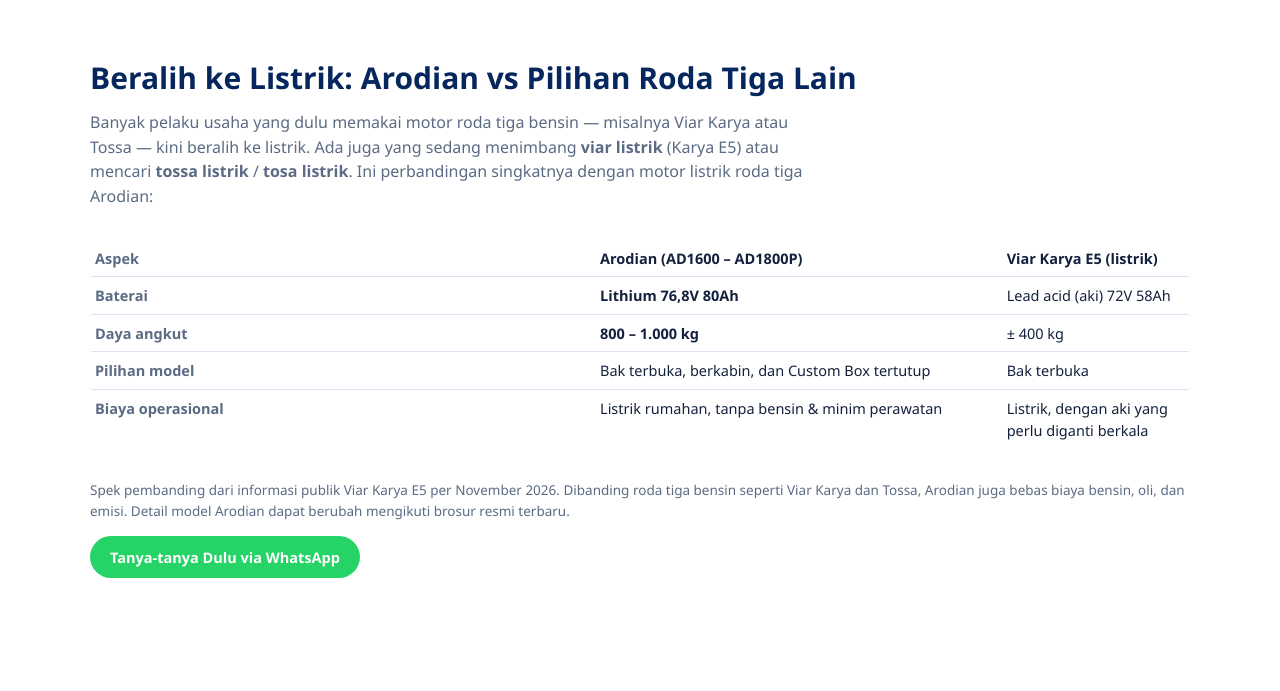
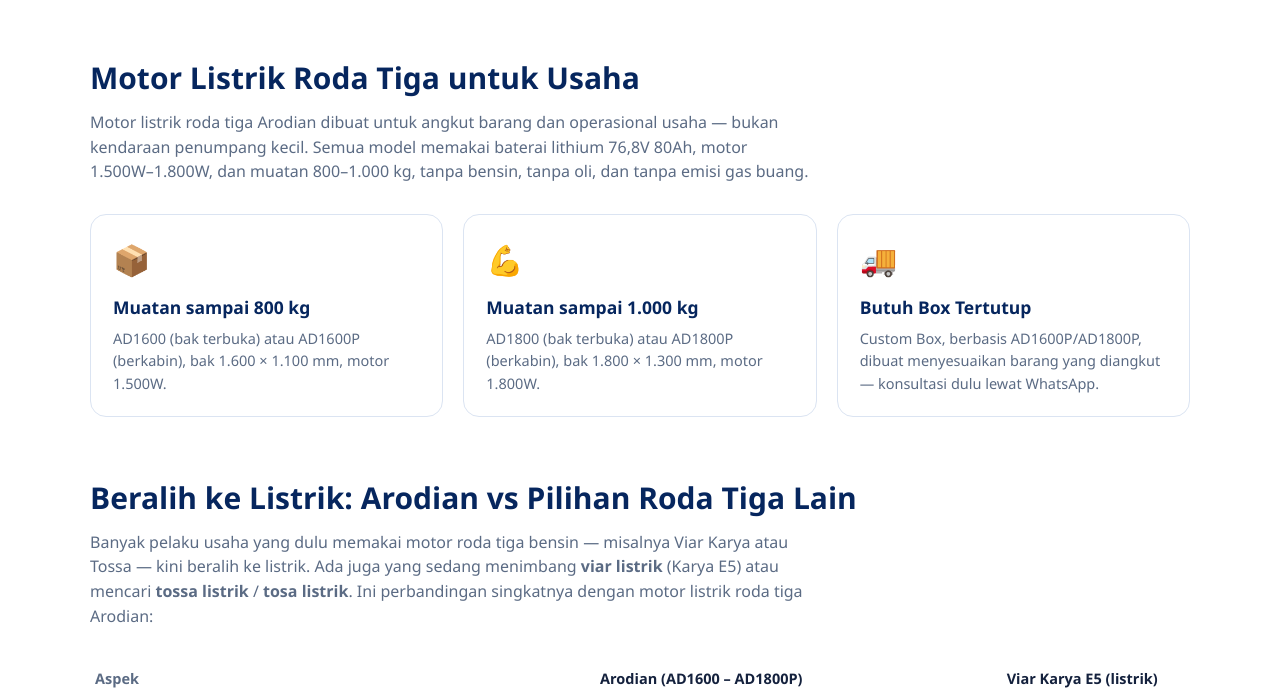
Before and after one commit to lalamove7787/arodian-web, a plain HTML site: page index.html in a window 1280 px wide. Shown: the part 3813-4504 px from the top of the page. Drawn offline with Linux system fonts and the light colour scheme.

Commit message:
Tambah bagian Motor Listrik Roda Tiga untuk Usaha + FAQ muatan 1 ton

```diff
--- a/index.html
+++ b/index.html
@@ -350,6 +350,18 @@
 </section>
 
 
+<section id="usaha" style="padding-top:0">
+  <div class="wrap">
+    <h2>Motor Listrik Roda Tiga untuk Usaha</h2>
+    <p class="sub">Motor listrik roda tiga Arodian dibuat untuk angkut barang dan operasional usaha &mdash; bukan kendaraan penumpang kecil. Semua model memakai baterai lithium 76,8V 80Ah, motor 1.500W&ndash;1.800W, dan muatan 800&ndash;1.000 kg, tanpa bensin, tanpa oli, dan tanpa emisi gas buang.</p>
+    <div class="adv">
+      <div class="item"><div class="ic">&#128230;</div><h3>Muatan sampai 800 kg</h3><p>AD1600 (bak terbuka) atau AD1600P (berkabin), bak 1.600 &times; 1.100 mm, motor 1.500W.</p></div>
+      <div class="item"><div class="ic">&#128170;</div><h3>Muatan sampai 1.000 kg</h3><p>AD1800 (bak terbuka) atau AD1800P (berkabin), bak 1.800 &times; 1.300 mm, motor 1.800W.</p></div>
+      <div class="item"><div class="ic">&#128666;</div><h3>Butuh Box Tertutup</h3><p>Custom Box, berbasis AD1600P/AD1800P, dibuat menyesuaikan barang yang diangkut &mdash; konsultasi dulu lewat WhatsApp.</p></div>
+    </div>
+  </div>
+</section>
+
 <section id="perbandingan" style="padding-top:0">
   <div class="wrap">
     <h2>Beralih ke Listrik: Arodian vs Pilihan Roda Tiga Lain</h2>
@@ -395,6 +407,10 @@
     <details style="background:#fff;border:1px solid var(--line);border-radius:12px;padding:16px 20px;margin-bottom:10px">
       <summary style="font-weight:700;color:var(--navy);cursor:pointer">Cocok untuk usaha apa saja motor listrik roda tiga ini?</summary>
       <p style="margin-top:8px;color:#33415c">Untuk angkut barang dan distribusi: sembako, galon dan gas, hasil pertanian, material, logistik, sampai kendaraan operasional usaha. Tersedia juga pilihan Custom Box tertutup berbasis AD1600P dan AD1800P.</p>
+    </details>
+    <details style="background:#fff;border:1px solid var(--line);border-radius:12px;padding:16px 20px;margin-bottom:10px">
+      <summary style="font-weight:700;color:var(--navy);cursor:pointer">Model mana yang cocok kalau muatannya sampai 1 ton?</summary>
+      <p style="margin-top:8px;color:#33415c">Pilih AD1800 (bak terbuka) atau AD1800P (berkabin) &mdash; keduanya bermuatan maksimum 1.000 kg dengan motor 1.800W dan bak 1.800 &times; 1.300 mm. Kalau muatan Anda di bawah 800 kg, AD1600 atau AD1600P sudah cukup.</p>
     </details>
     <details style="background:#fff;border:1px solid var(--line);border-radius:12px;padding:16px 20px;margin-bottom:10px">
       <summary style="font-weight:700;color:var(--navy);cursor:pointer">Pilihan warna apa saja yang tersedia?</summary>
```
